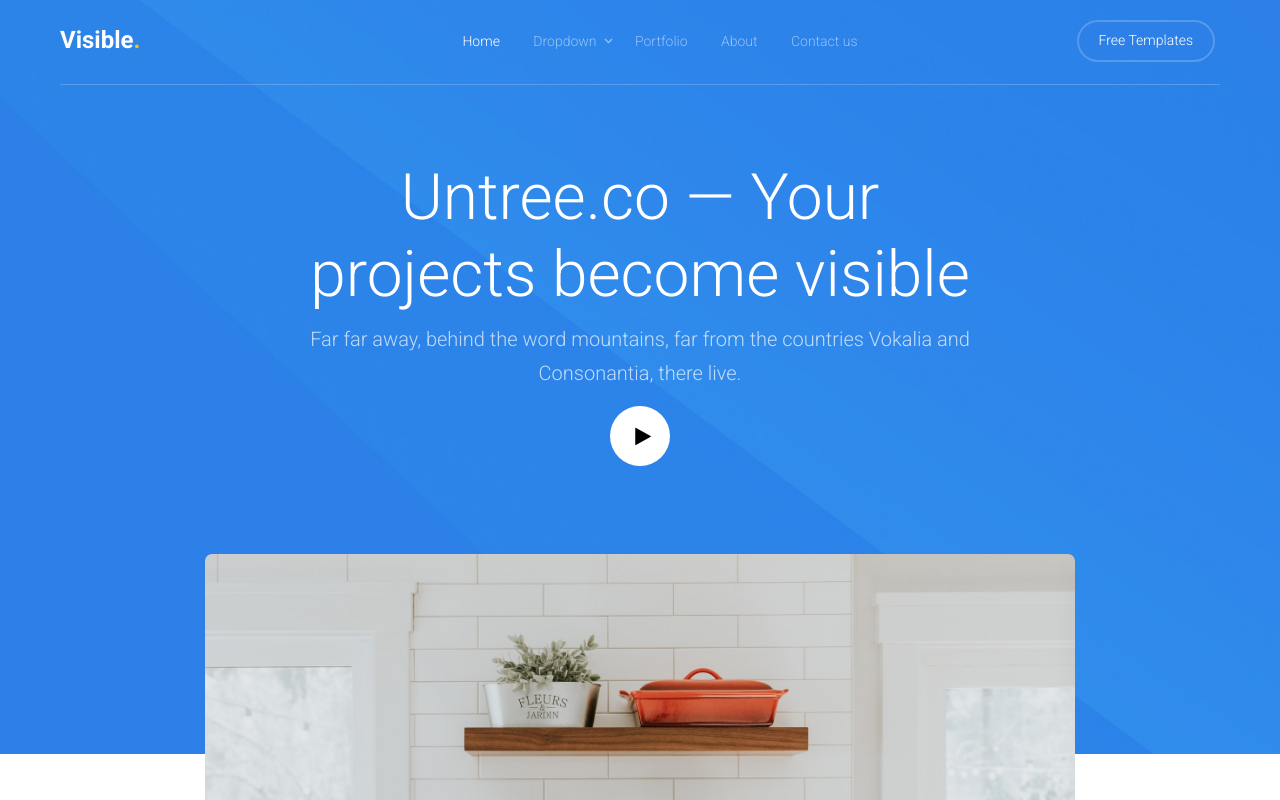
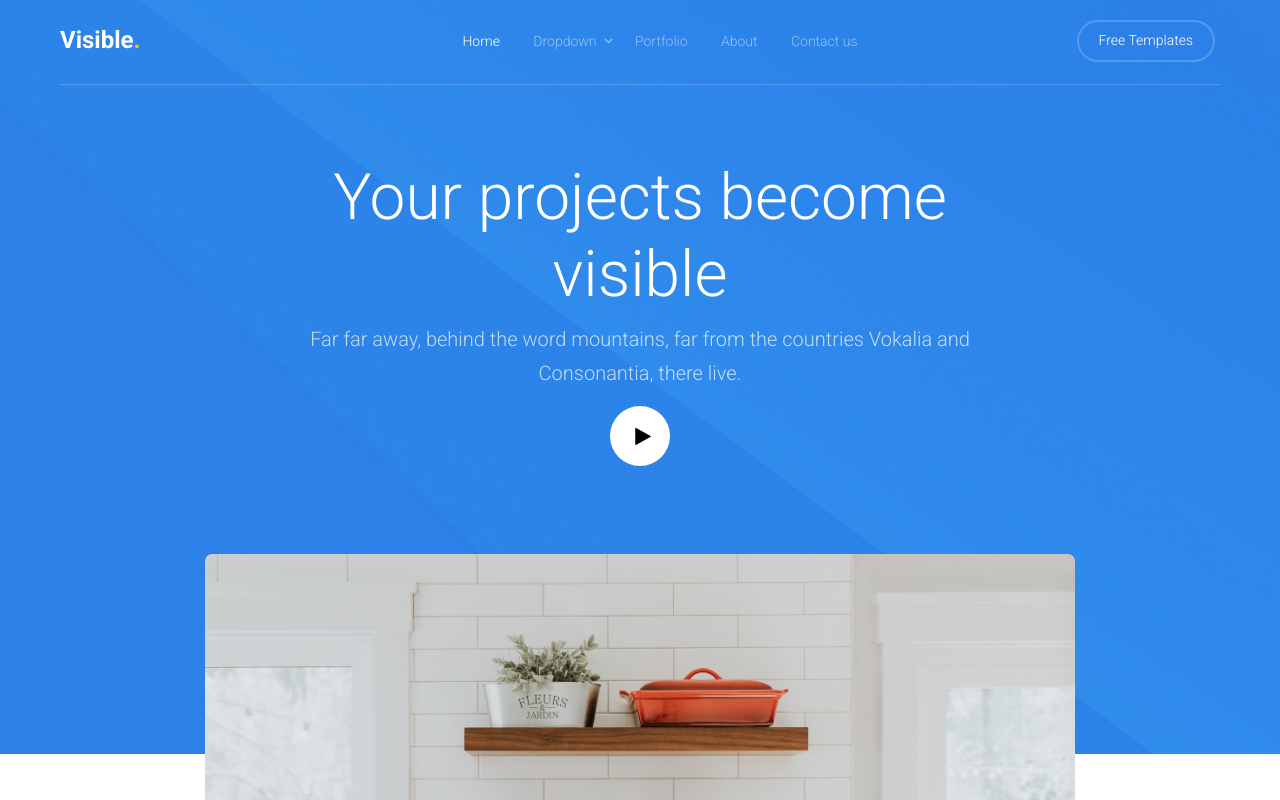
Before and after one commit to Lenesus/Visible, a plain HTML site: page index.html in a window 1280 px wide. Shown: the top 800 px of the page. Drawn offline with Linux system fonts and the light colour scheme; files whose address does not match are found by name.

Commit message:
Update index.html

```diff
--- a/index.html
+++ b/index.html
@@ -1,9 +1,4 @@
-<!-- /*
-* Template Name: Visible
-* Template Author: Untree.co
-* Tempalte URI: https://untree.co/
-* License: https://creativecommons.org/licenses/by/3.0/
-*/ -->
+
 <!doctype html>
 <html lang="en">
 <head>
@@ -27,7 +22,7 @@
   <link rel="stylesheet" href="css/aos.css">
   <link rel="stylesheet" href="css/style.css">
 
-  <title>Visible Free HTML Template by Untree.co</title>
+
 </head>
 <body>
 
@@ -96,7 +91,7 @@
       <div class="intro-text">
         <div class="container">
           <div class="heading pt-5" data-aos="fade-up">
-            <h1 class="text-white">Untree.co &mdash; Your projects become visible</h1>
+            <h1 class="text-white"> Your projects become visible</h1>
           </div>
           <div class="excerpt text-center" data-aos="fade-up" data-aos-delay="100">
             <p  class="opa-7">Far far away, behind the word mountains, far from the countries Vokalia and Consonantia, there live.</p>
@@ -761,7 +756,7 @@
 
         <div class="row copyright">
           <div class="col-lg-9 ">
-            <p>Copyright &copy;<script>document.write(new Date().getFullYear());</script>. All Rights Reserved. &mdash; Designed with love by <a href="https://untree.co" target="_blank" rel="nofollow noopener">Untree.co</a> &bullet; <a href="https://untree.co/license" target="_blank" rel="nofollow noopener">License</a>
+            <p>Copyright &copy;<script>document.write(new Date().getFullYear());</script>. All Rights Reserved. &mdash;
             </p>
           </div>
 
```
